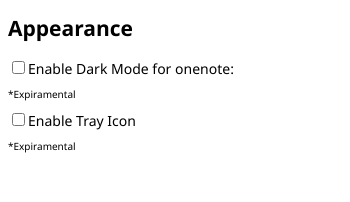
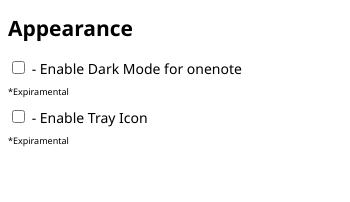
Before and after one commit to 1Jamie/LinuxNote, an Electron app: page src/pages/settings.html in a window 350 px wide. Shown: the part 276-478 px from the top of the page. Drawn offline with Linux system fonts and the light colour scheme; no server answers.

Commit message:
- main.css changed to renderer.css - image updated for app example - fixed label in settings and adjust expriamental label size

```diff
--- a/src/pages/renderer.html
+++ b/src/pages/renderer.html
@@ -4,7 +4,7 @@
     <!-- <link rel="stylesheet" href="assets/css/no-topbar.css"> -->
     <script defer src="../scripts/renderer.js"></script>
     <meta http-equiv="Content-Security-Policy" content="default-src 'self'; style-src 'self' 'unsafe-inline';" />
-    <link rel="stylesheet" href="../css/main.css">
+    <link rel="stylesheet" href="../css/renderer.css">
 </head>
 
 <body>
--- a/src/pages/settings.html
+++ b/src/pages/settings.html
@@ -28,10 +28,10 @@
             <div class="settingsSection">
                 <h2>Appearance</h2>
                 <div class="settingsItem">
-                    <input type="checkbox" id="darkMode">Enable Dark Mode for onenote: </input><p style="font-size: 10px;">*Expiramental</p>
+                    <input type="checkbox" id="darkMode"> - Enable Dark Mode for onenote </input><p style="font-size: 9px;">*Expiramental</p>
                 </div>
                 <div class="settingsItem">
-                    <input type="checkbox" id="tray">Enable Tray Icon </input><p style="font-size: 10px;">*Expiramental</p>
+                    <input type="checkbox" id="tray"> - Enable Tray Icon </input><p style="font-size: 9px;">*Expiramental</p>
                 </div>
             </div>
             </br>
```
Also changed, not shown: onenote-e-0.png, src/css/renderer.css (renamed from src/css/main.css).
